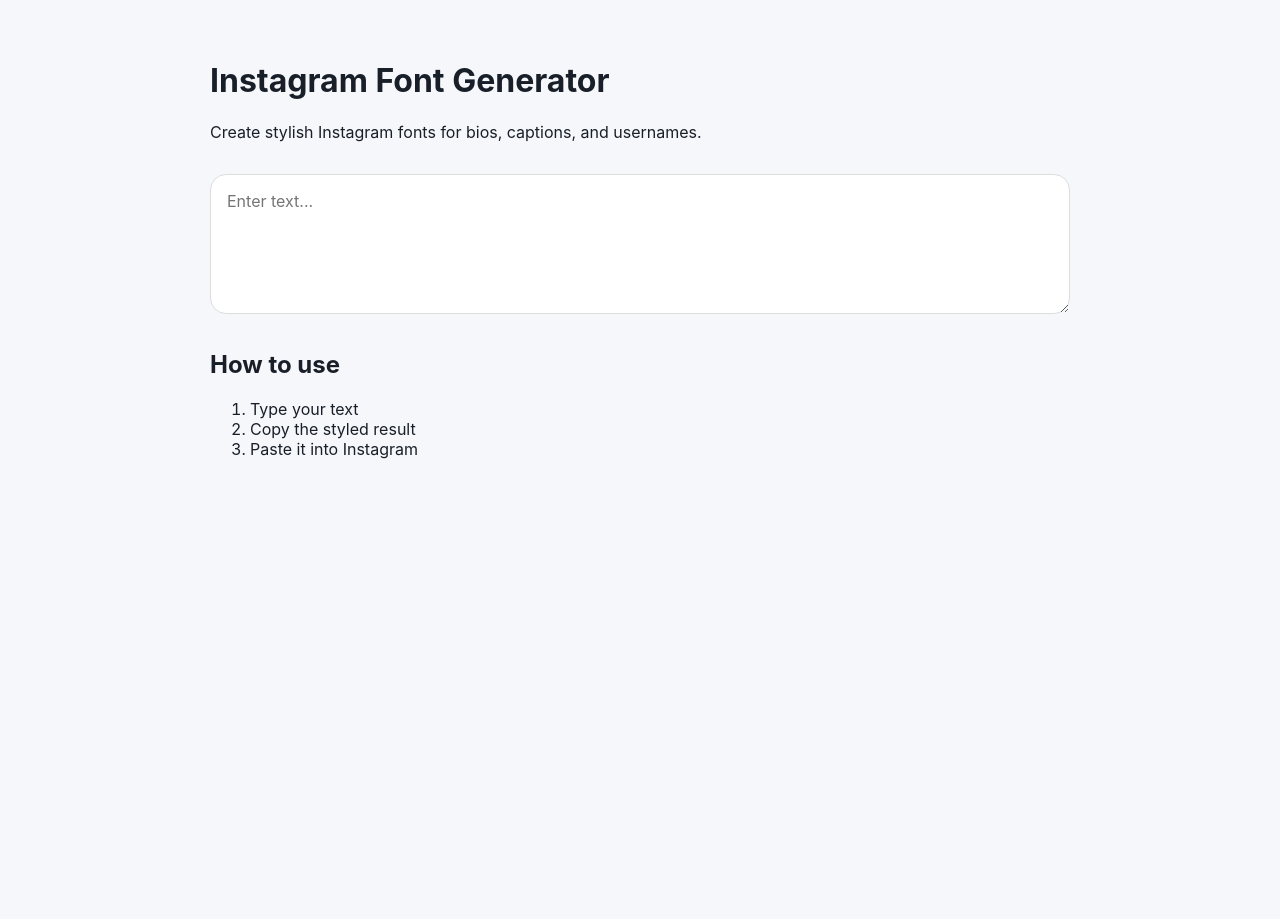
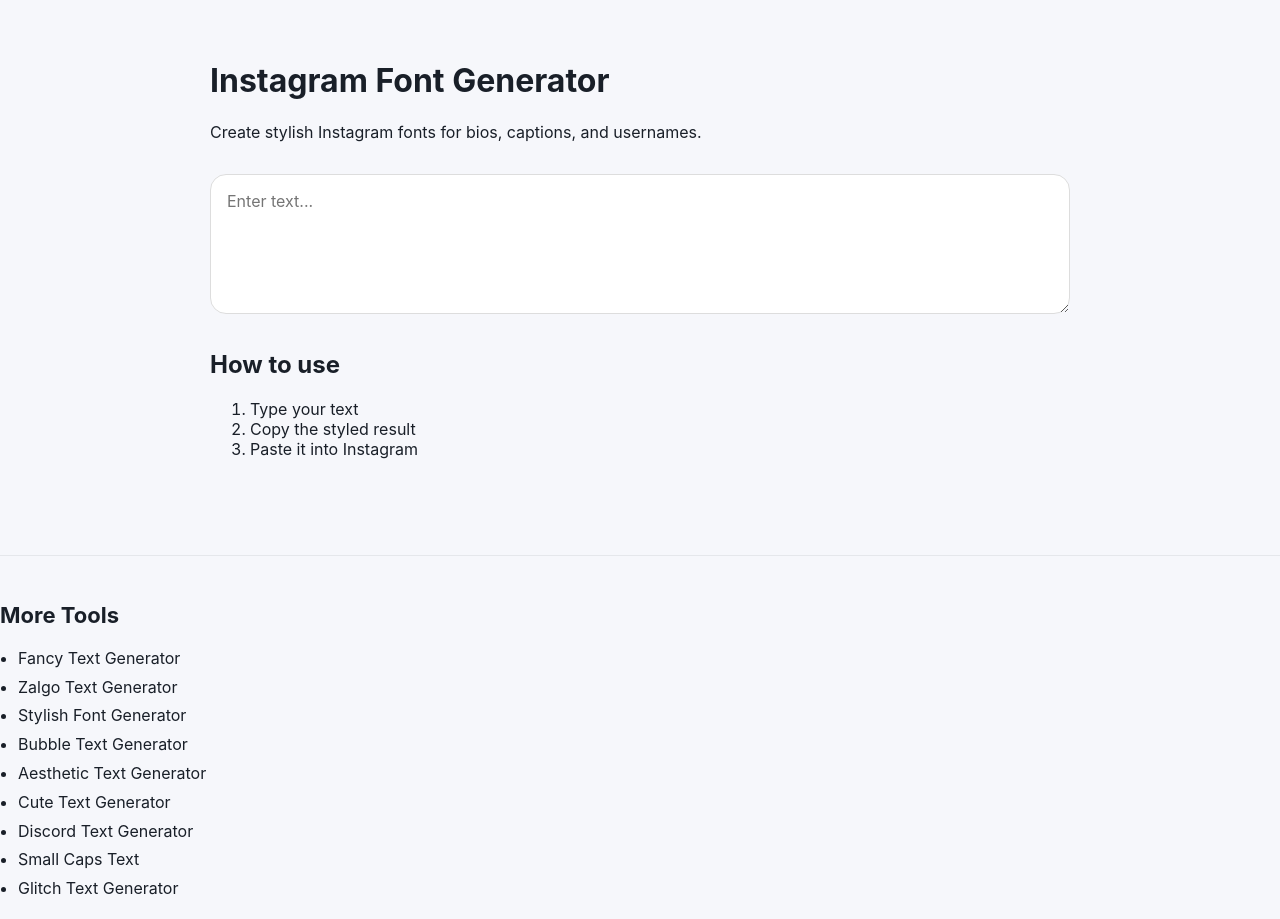
Before and after one commit to leeseulahn/textify-lab, a Next.js app: page /instagram-font-generator in a window 1280 px wide. Before the commit the page ends 800 px from the top, so only its background shows below. Built offline with nearby package versions, Linux system fonts and the light colour scheme; a web font is replaced by a local one.

Commit message:
Update layout.tsx

```diff
--- a/app/layout.tsx
+++ b/app/layout.tsx
@@ -1,5 +1,6 @@
 import type { Metadata } from "next";
 import "./globals.css";
+import MoreTools from "@/components/MoreTools";
 
 export const metadata: Metadata = {
   metadataBase: new URL("https://textify-lab.vercel.app/"),
@@ -29,7 +30,7 @@
     title: "Textify Lab – Fancy Text Generator",
     description:
       "Generate stylish and fancy text instantly. Copy and paste for social media.",
-    url: "https://yourdomain.com",
+    url: "https://textify-lab.vercel.app/",
     siteName: "Textify Lab",
     locale: "en_US",
     type: "website",
@@ -44,9 +45,9 @@
 
 export default function RootLayout({
   children,
-}: {
+}: Readonly<{
   children: React.ReactNode;
-}) {
+}>) {
   return (
     <html lang="en">
       <head>
@@ -56,7 +57,10 @@
           crossOrigin="anonymous"
         ></script>
       </head>
-      <body>{children}</body>
+      <body>
+        {children}
+        <MoreTools />
+      </body>
     </html>
   );
 }
```
